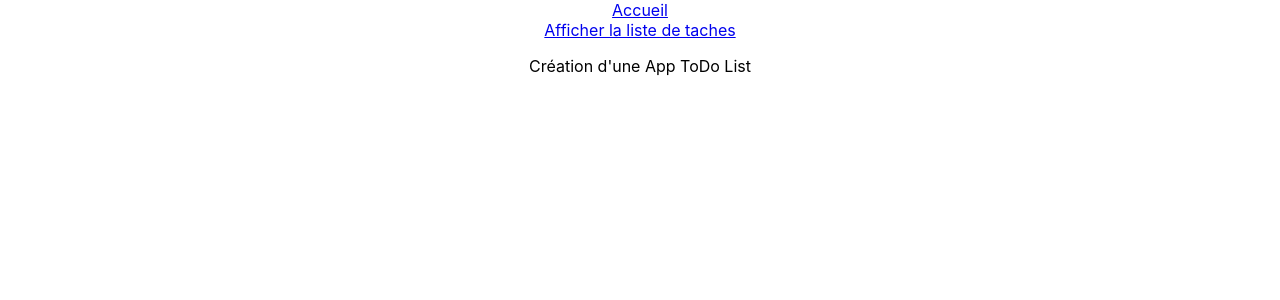
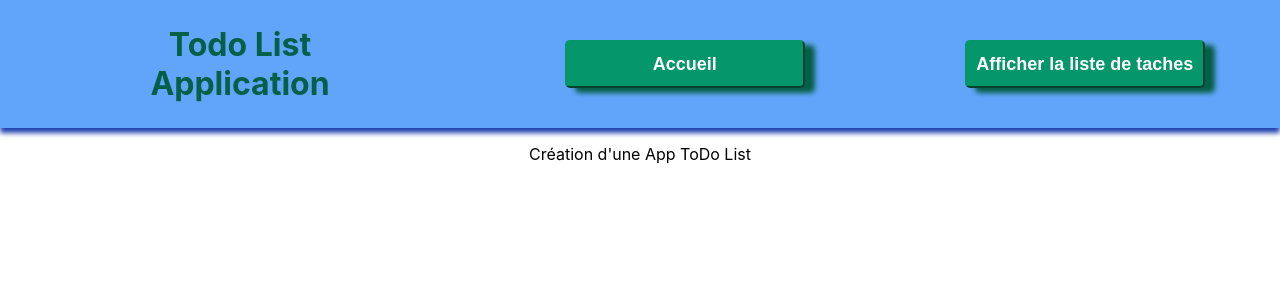
Before and after one commit to AlphonseCou/TodoListApp, a React (Create React App) app in the folder todolistfront/: page / in a window 1280 px wide. Shown: the top 300 px of the page. Built offline with nearby package versions, Linux system fonts and the light colour scheme.

Commit message:
Correction in setting backend & start css in frontend on header

```diff
--- a/todolistfront/src/App.css
+++ b/todolistfront/src/App.css
@@ -2,15 +2,8 @@
   text-align: center;
 }
 
-.App-header {
-  background-color: #282c34;
-  min-height: 100vh;
-  display: flex;
-  flex-direction: column;
-  align-items: center;
-  justify-content: center;
-  font-size: calc(10px + 2vmin);
-  color: white;
+.header{
+  height: 10%;
 }
 
 .App-link {
--- a/todolistfront/src/components/Layout/Header/Header.css
+++ b/todolistfront/src/components/Layout/Header/Header.css
@@ -0,0 +1,34 @@
+.header {
+    display: flex;
+    justify-content: space-around;
+    align-items: center;
+    background-color:#60A5FA;
+    z-index: 100;
+    width: 100%;
+    top: 0;
+    height: 8rem;
+    box-shadow: 0px 5px 5px #1E40AF;
+}
+.div-title{
+    width:25%;
+    color: #065F46;
+}
+.header-center{
+    display: flex
+}
+
+.header-button{
+    height:3rem;
+    width:15rem;
+    margin:2%;
+    padding:2%;
+    white-space:nowrap;
+    border-radius: 5px;
+    border-color: #059669;
+    background-color: #059669;
+    box-shadow: 10px 5px 5px #065F46;
+    color:white;
+    font-weight: bolder;
+    font-size: large;
+
+}
--- a/todolistfront/src/components/Layout/Header/Header.js
+++ b/todolistfront/src/components/Layout/Header/Header.js
@@ -1,14 +1,21 @@
 import React from "react";
 import { Link } from "react-router-dom";
+import Button from "react-bootstrap/Button";
+
 import "./Header.css";
 
 function Header() {
   return (
     <div className="header">
-      <Link to="/">Accueil</Link>
-      <div className="header_center">
-        <Link to="/todolist">Afficher la liste de taches</Link>
+      <div className="div-title">
+        <h1 className="title">Todo List Application</h1>
       </div>
+      <Link to="/">
+        <Button className="header-button">Accueil</Button>
+      </Link>
+      <Link to="/todolist">
+        <Button className="header-button">Afficher la liste de taches</Button>
+      </Link>
     </div>
   );
 }
```
